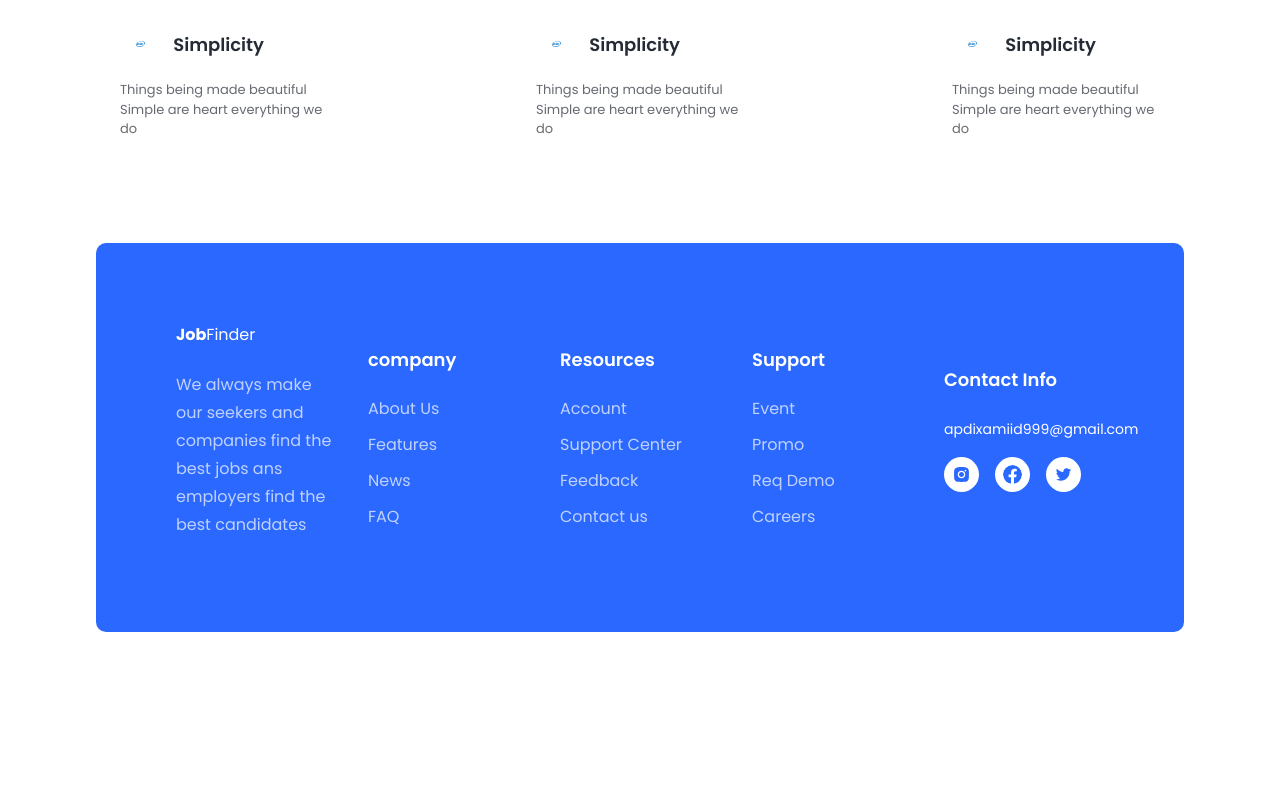
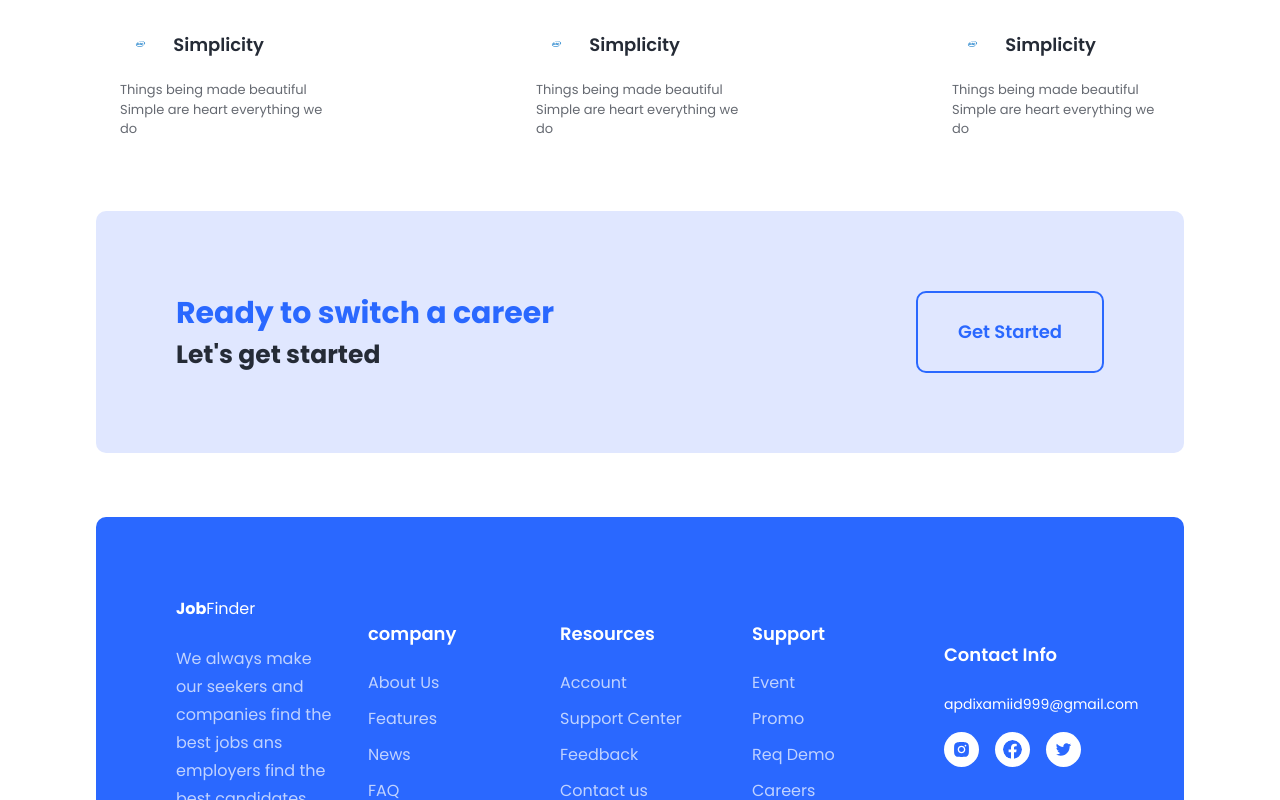
Before and after one commit to haamid10/job-Finder, a React (Vite) app: page / in a window 1280 px wide. Shown: the part 1718-2518 px from the top of the page. Before the commit the page ends 2366 px from the top, so only its background shows below. Built offline with nearby package versions, Linux system fonts and the light colour scheme.

Commit message:
Added some styles in valueDiv

```diff
--- a/src/components/ValueDiv/Value.jsx
+++ b/src/components/ValueDiv/Value.jsx
@@ -8,7 +8,7 @@ const Value = () => {
       <div className=' grid gap-[10rem] grid-cols-3
        items-center'>
 
-        <div className=' SingleGrid rounded-[10pxs] hover:bg-[#eeedf7] p-[1.5rem] '>
+        <div className=' SingleGrid rounded-[10px] hover:bg-[#eeedf7] p-[1.5rem] '>
            <div className=' flex items-center gap-3'>
 
             <div className=' imgDiv p-[4px] rounded-[.8rem] bg-inherit-[#dedef8] h-[40px] flex items-center justify-center'>
@@ -21,8 +21,8 @@ const Value = () => {
            </p>
         </div>
 
-        <div className=' SingleGrid rounded-[10pxs] hover:bg-[#22dc794d] p-[1.5rem] '>
-           <div className=' flex items-center gap-3'>
+        <div className=' SingleGrid rounded-[10px] hover:bg-[#22dc794d] p-[1.5rem] '>
+           <div className=' flex items-center gap-3 '>
 
             <div className=' imgDiv p-[4px] rounded-[.8rem] bg-inherit-[#dedef8] h-[40px] flex items-center justify-center'>
               <img src={Intel} alt=""  className='w-[40%]'/>
@@ -34,7 +34,7 @@ const Value = () => {
            </p>
         </div>
 
-        <div className=' SingleGrid rounded-[10pxs] hover:bg-[#c2763370] p-[1.5rem] '>
+        <div className=' SingleGrid rounded-[10px] hover:bg-[#c2763370] p-[1.5rem] '>
            <div className=' flex items-center gap-3'>
 
             <div className=' imgDiv p-[4px] rounded-[.8rem] bg-inherit-[#dedef8] h-[40px] flex items-center justify-center'>
@@ -51,6 +51,18 @@ const Value = () => {
 
        </div>
 
+       <div className=' mt-[2rem] flex justify-between bg-indigo-100 p-[5em]  rounded-[10px]'>
+        <div >
+          <h1 className='text-blueColor text-[30px] font-bold'>Ready to switch a career</h1>
+          <h2 className=' text-textColor text-[25px] font-bold  '>Let's get started</h2>
+        </div>
+
+        <button className='border-[2px] border-blueColor rounded-[10px] py-[4px] px-[40px] text-[18px] font-semibold text-blueColor hover:bg-white'>
+          Get Started
+        </button>
+
+       </div>
+
 
     </div>
   )
```
